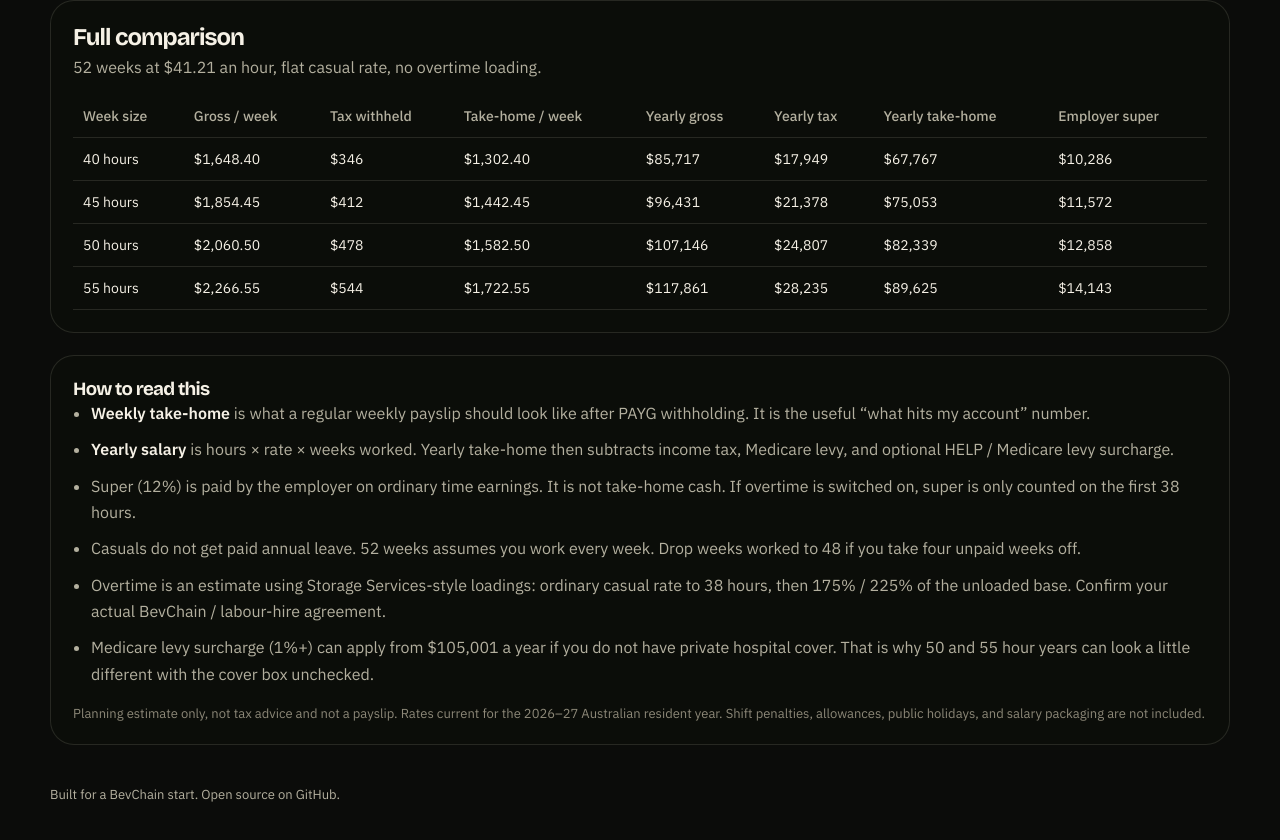
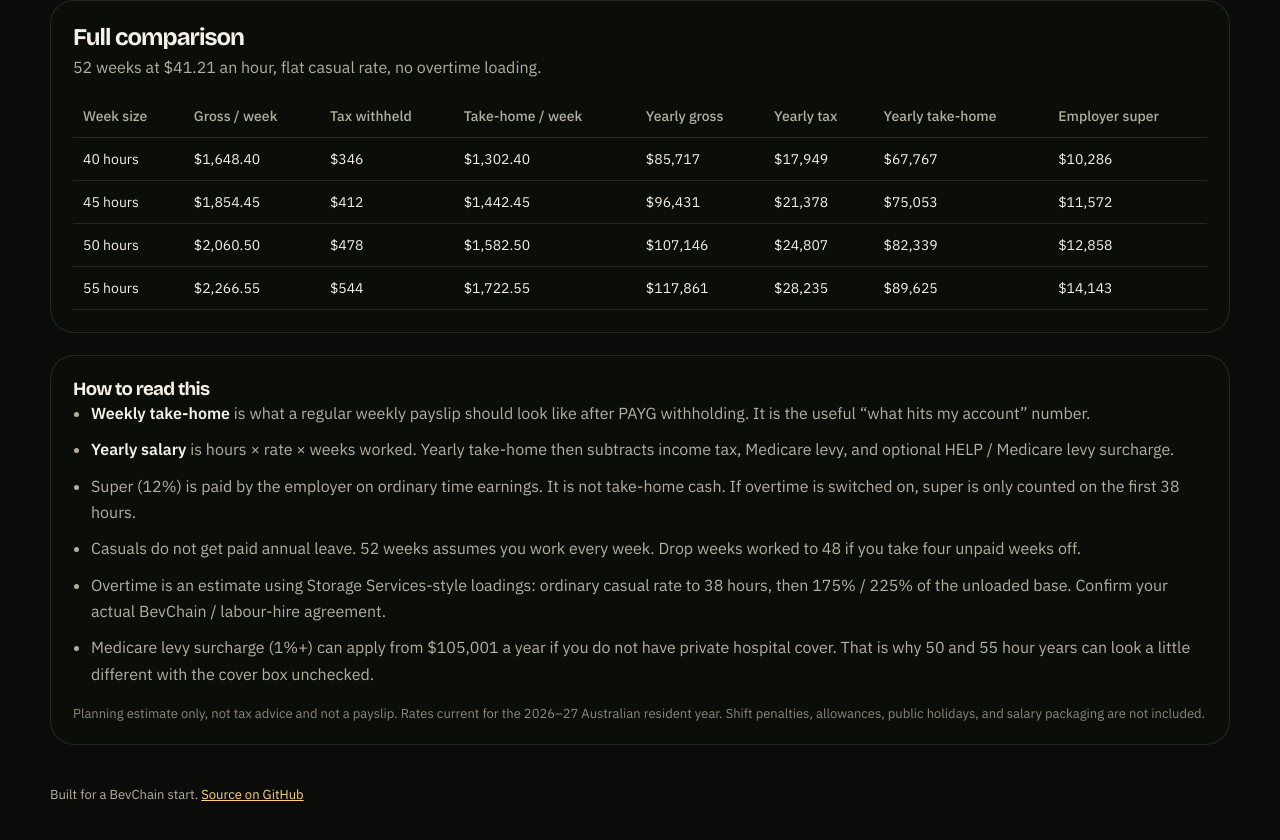
Before and after one commit to TimeSnapX/bevchain-take-home, a website with bundled scripts: page index.html in a window 1280 px wide. Shown: the part 1248-2088 px from the top of the page. Built offline with nearby package versions, Linux system fonts and the light colour scheme.

Commit message:
Link the GitHub repo from the dashboard footer

```diff
--- a/index.html
+++ b/index.html
@@ -155,7 +155,10 @@
     </main>
 
     <footer>
-      <p>Built for a BevChain start. Open source on GitHub.</p>
+      <p>
+        Built for a BevChain start.
+        <a href="https://github.com/TimeSnapX/bevchain-take-home">Source on GitHub</a>
+      </p>
     </footer>
 
     <script type="module" src="app.js"></script>
--- a/styles.css
+++ b/styles.css
@@ -455,6 +455,10 @@ footer {
   font-size: 13px;
 }
 
+footer a {
+  color: var(--amber-2);
+}
+
 @media (max-width: 980px) {
   .controls,
   .cards,
```
